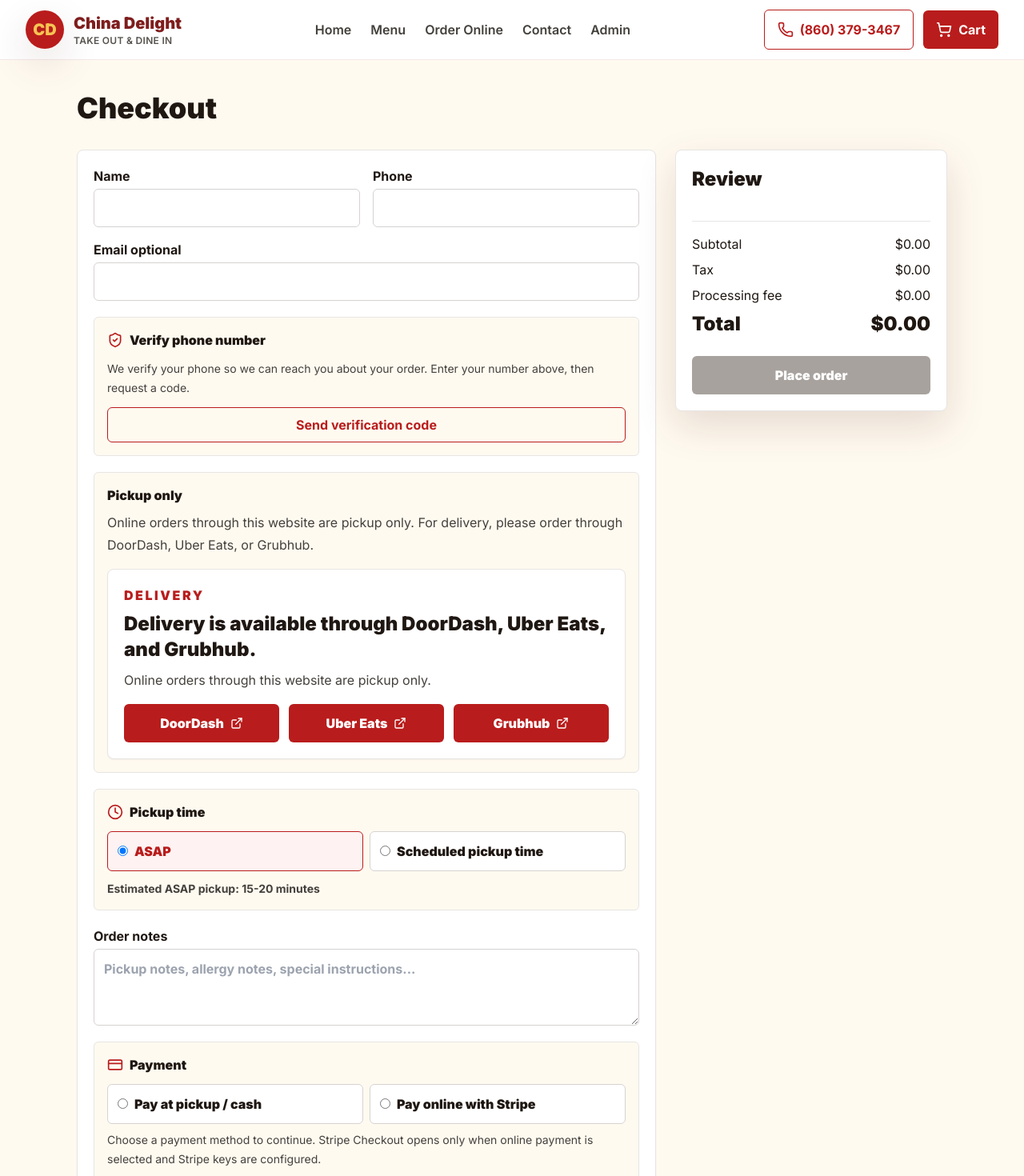
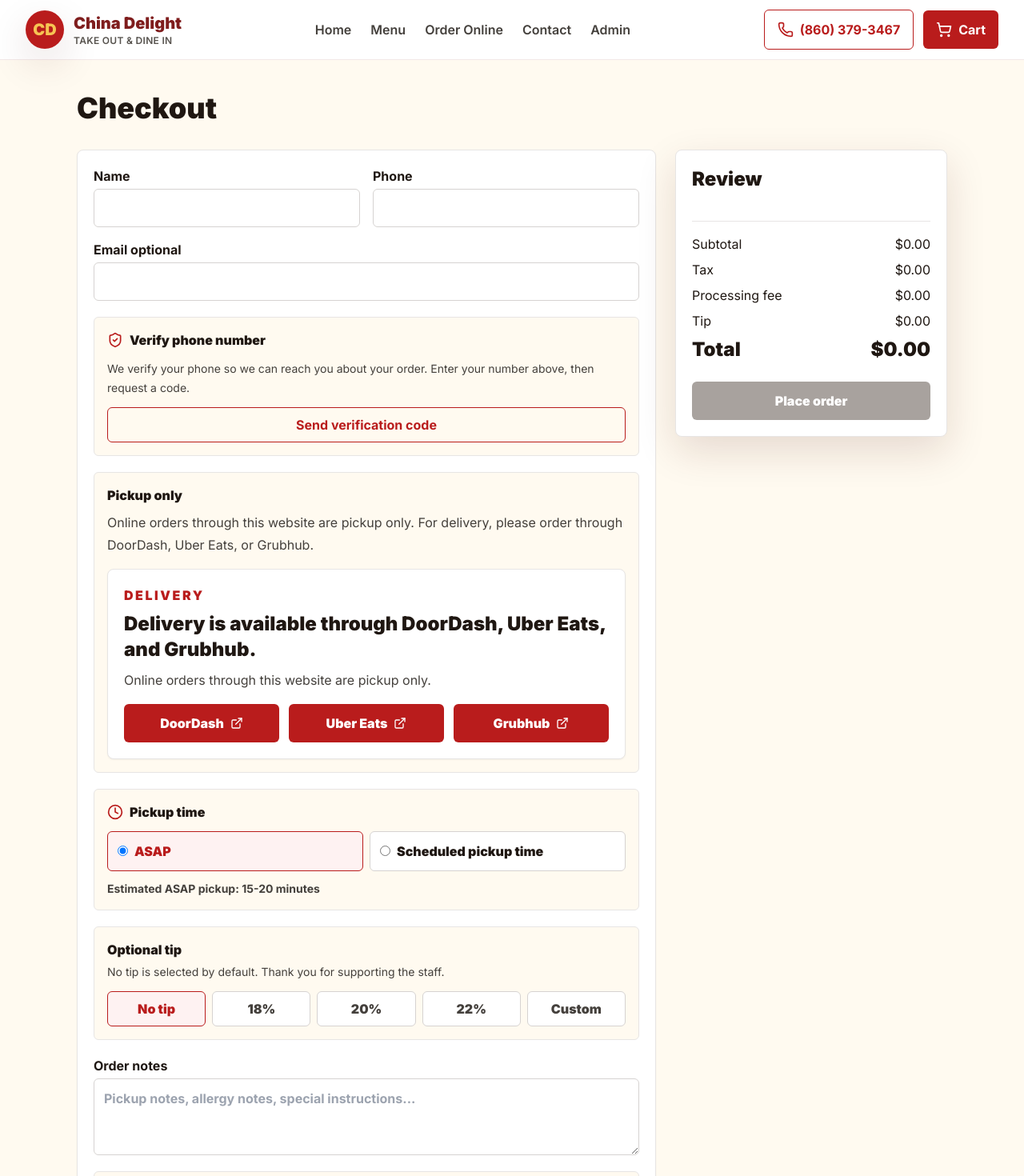
Before and after one commit to zhangellis0-star/China-Delight, a Next.js app: page /checkout in a window 1280 px wide. Shown: the top 1470 px of the page at 80% size. Built offline with nearby package versions, Linux system fonts and the light colour scheme.

Commit message:
Add checkout tip options and update homepage favorites

```diff
--- a/app/api/checkout/route.ts
+++ b/app/api/checkout/route.ts
@@ -68,6 +68,7 @@ export async function POST(request: Request) {
         subtotal: body.totals.subtotal,
         tax: body.totals.tax,
         processing_fee: body.totals.processingFee ?? 0,
+        tip_amount: body.totals.tip ?? 0,
         total: body.totals.total
       })
       .select("id")
@@ -142,7 +143,8 @@ export async function POST(request: Request) {
         // Tax and processing fee as their own line items so Stripe charges the exact final total.
         ...[
           { name: "Sales tax", amount: Math.round(body.totals.tax * 100) },
-          { name: "Processing fee", amount: Math.round((body.totals.processingFee ?? 0) * 100) }
+          { name: "Processing fee", amount: Math.round((body.totals.processingFee ?? 0) * 100) },
+          { name: "Tip", amount: Math.round((body.totals.tip ?? 0) * 100) }
         ]
           .filter((line) => line.amount > 0)
           .map((line) => ({
--- a/app/api/order-confirmation/[orderNumber]/route.ts
+++ b/app/api/order-confirmation/[orderNumber]/route.ts
@@ -10,7 +10,7 @@ export async function GET(_request: Request, { params }: { params: { orderNumber
   const { data, error } = await supabase
     .from("orders")
     .select(
-      "order_number, customer_name, customer_phone, customer_email, customer_notes, payment_method, payment_status, pickup_time_type, scheduled_pickup_time, subtotal, tax, processing_fee, total, order_items(item_number, item_name, quantity, unit_price, customization)"
+      "order_number, customer_name, customer_phone, customer_email, customer_notes, payment_method, payment_status, pickup_time_type, scheduled_pickup_time, subtotal, tax, processing_fee, tip_amount, total, order_items(item_number, item_name, quantity, unit_price, customization)"
     )
     .eq("order_number", params.orderNumber)
     .single();
--- a/app/checkout/page.tsx
+++ b/app/checkout/page.tsx
@@ -12,11 +12,22 @@ import type { CheckoutCustomer, PaymentMethod } from "@/types";
 
 type CheckoutFormCustomer = Omit<CheckoutCustomer, "paymentMethod"> & { paymentMethod: PaymentMethod | "" };
 type VerifyMessage = { type: "info" | "error" | "success"; text: string };
+type TipChoice = "none" | "18" | "20" | "22" | "custom";
 
 export default function CheckoutPage() {
   const router = useRouter();
   const { items, clearCart } = useCart();
-  const totals = calculateCart(items);
+  const [tipChoice, setTipChoice] = useState<TipChoice>("none");
+  const [customTip, setCustomTip] = useState("");
+  const baseSubtotal = calculateCart(items).subtotal;
+  const parsedCustomTip = Number(customTip || 0);
+  const tipAmount =
+    tipChoice === "custom"
+      ? Math.max(0, Number.isFinite(parsedCustomTip) ? parsedCustomTip : 0)
+      : tipChoice === "none"
+        ? 0
+        : baseSubtotal * (Number(tipChoice) / 100);
+  const totals = calculateCart(items, tipAmount);
   const orderingOpen = isRestaurantOpen();
   const estimate = estimatedPickupWindow(items);
   const [loading, setLoading] = useState(false);
@@ -219,6 +230,46 @@ export default function CheckoutPage() {
             <p className="mt-3 text-sm font-bold text-stone-700">Estimated ASAP pickup: {estimate}</p>
           </div>
 
+          <div className="rounded-md border border-stone-200 bg-china-paper p-4">
+            <p className="font-black">Optional tip</p>
+            <p className="mt-1 text-sm leading-6 text-stone-700">No tip is selected by default. Thank you for supporting the staff.</p>
+            <div className="mt-3 grid gap-2 sm:grid-cols-5">
+              {([
+                ["none", "No tip"],
+                ["18", "18%"],
+                ["20", "20%"],
+                ["22", "22%"],
+                ["custom", "Custom"]
+              ] as const).map(([value, label]) => (
+                <button
+                  key={value}
+                  type="button"
+                  onClick={() => setTipChoice(value)}
+                  className={`focus-ring min-h-11 rounded-md border px-3 py-2 font-black ${
+                    tipChoice === value ? "border-china-red bg-red-50 text-china-red" : "border-stone-300 bg-white text-stone-700"
+                  }`}
+                >
+                  {label}
+                </button>
+              ))}
+            </div>
+            {tipChoice === "custom" && (
+              <label className="mt-3 grid gap-1 text-sm font-bold text-stone-700">
+                Custom tip amount
+                <input
+                  type="number"
+                  min="0"
+                  step="0.01"
+                  inputMode="decimal"
+                  value={customTip}
+                  onChange={(event) => setCustomTip(event.target.value)}
+                  className="focus-ring h-12 rounded-md border border-stone-300 bg-white px-3"
+                  placeholder="0.00"
+                />
+              </label>
+            )}
+          </div>
+
           <label className="grid gap-1 font-bold">
             Order notes
             <textarea value={customer.notes} onChange={(event) => setCustomer({ ...customer, notes: event.target.value })} className="focus-ring min-h-24 rounded-md border border-stone-300 p-3" placeholder="Pickup notes, allergy notes, special instructions..." />
@@ -275,6 +326,10 @@ export default function CheckoutPage() {
               <span>Processing fee</span>
               <span>{formatPrice(totals.processingFee)}</span>
             </div>
+            <div className="flex justify-between">
+              <span>Tip</span>
+              <span>{formatPrice(totals.tip)}</span>
+            </div>
             <div className="flex justify-between text-2xl font-black">
               <span>Total</span>
               <span>{formatPrice(totals.total)}</span>
--- a/components/orders/admin-dashboard.tsx
+++ b/components/orders/admin-dashboard.tsx
@@ -26,6 +26,7 @@ type AdminOrder = {
   subtotal: number;
   tax: number;
   processing_fee?: number | null;
+  tip_amount?: number | null;
   total: number;
   created_at?: string;
   order_items: Array<{
@@ -76,7 +77,7 @@ function normalizeLocalOrder(saved: string | null): AdminOrder[] {
       scheduledPickupTime?: string;
     };
     items: CartItem[];
-    totals: { subtotal: number; tax: number; processingFee?: number; total: number };
+    totals: { subtotal: number; tax: number; processingFee?: number; tip?: number; total: number };
     status: OrderStatus;
   };
   return [
@@ -96,6 +97,7 @@ function normalizeLocalOrder(saved: string | null): AdminOrder[] {
       subtotal: parsed.totals.subtotal,
       tax: parsed.totals.tax,
       processing_fee: parsed.totals.processingFee ?? 0,
+      tip_amount: parsed.totals.tip ?? 0,
       total: parsed.totals.total,
       order_items: parsed.items.map((item) => ({
         item_number: item.number,
@@ -270,6 +272,7 @@ export function AdminDashboard() {
                   <p>Subtotal: {formatPrice(order.subtotal)}</p>
                   <p>Tax: {formatPrice(order.tax)}</p>
                   <p>Processing fee: {formatPrice(order.processing_fee ?? 0)}</p>
+                  <p>Tip: {formatPrice(order.tip_amount ?? 0)}</p>
                   <p className="text-xl font-black">Total: {formatPrice(order.total)}</p>
                 </div>
                 <Link href={`/admin/orders/${order.order_number}/print`} className="focus-ring inline-flex min-h-11 items-center justify-center gap-2 rounded-md border border-stone-300 px-4 font-bold text-stone-800">
--- a/components/orders/confirmation-number.tsx
+++ b/components/orders/confirmation-number.tsx
@@ -13,7 +13,7 @@ type LastOrder = {
   orderNumber: string;
   customer: CheckoutCustomer;
   items: CartItem[];
-  totals: { subtotal: number; tax: number; processingFee?: number; total: number };
+  totals: { subtotal: number; tax: number; processingFee?: number; tip?: number; total: number };
 };
 
 type SupabaseConfirmationOrder = {
@@ -29,6 +29,7 @@ type SupabaseConfirmationOrder = {
   subtotal: number;
   tax: number;
   processing_fee?: number | null;
+  tip_amount?: number | null;
   total: number;
   order_items: Array<{
     item_number: string;
@@ -117,6 +118,7 @@ export function ConfirmationNumber() {
             <p>Subtotal: {formatPrice(supabaseOrder.subtotal)}</p>
             <p>Tax: {formatPrice(supabaseOrder.tax)}</p>
             <p>Processing fee: {formatPrice(supabaseOrder.processing_fee ?? 0)}</p>
+            <p>Tip: {formatPrice(supabaseOrder.tip_amount ?? 0)}</p>
             <p className="text-2xl font-black">Total: {formatPrice(supabaseOrder.total)}</p>
           </div>
           <div className="rounded-md bg-red-50 p-3 text-sm font-bold text-china-red">
@@ -156,6 +158,7 @@ export function ConfirmationNumber() {
             <p>Subtotal: {formatPrice(lastOrder.totals.subtotal)}</p>
             <p>Tax: {formatPrice(lastOrder.totals.tax)}</p>
             <p>Processing fee: {formatPrice(lastOrder.totals.processingFee ?? 0)}</p>
+            <p>Tip: {formatPrice(lastOrder.totals.tip ?? 0)}</p>
             <p className="text-2xl font-black">Total: {formatPrice(lastOrder.totals.total)}</p>
           </div>
           <div className="rounded-md bg-red-50 p-3 text-sm font-bold text-china-red">
--- a/components/orders/print-ticket.tsx
+++ b/components/orders/print-ticket.tsx
@@ -20,6 +20,7 @@ type TicketOrder = {
   subtotal: number;
   tax: number;
   processing_fee?: number | null;
+  tip_amount?: number | null;
   total: number;
   order_items: Array<{
     item_number: string;
@@ -37,7 +38,7 @@ function localTicket(orderNumber: string): TicketOrder | null {
     orderNumber: string;
     customer: { name: string; phone: string; email?: string; notes?: string; paymentMethod?: PaymentMethod; pickupTimeType?: PickupTimeType; scheduledPickupTime?: string };
     items: CartItem[];
-    totals: { subtotal: number; tax: number; processingFee?: number; total: number };
+    totals: { subtotal: number; tax: number; processingFee?: number; tip?: number; total: number };
     status: OrderStatus;
   };
   if (parsed.orderNumber !== orderNumber) return null;
@@ -55,6 +56,7 @@ function localTicket(orderNumber: string): TicketOrder | null {
     subtotal: parsed.totals.subtotal,
     tax: parsed.totals.tax,
     processing_fee: parsed.totals.processingFee ?? 0,
+    tip_amount: parsed.totals.tip ?? 0,
     total: parsed.totals.total,
     order_items: parsed.items.map((item) => ({
       item_number: item.number,
@@ -152,6 +154,7 @@ export function PrintTicket({ orderNumber }: { orderNumber: string }) {
           <p>Subtotal: {formatPrice(order.subtotal)}</p>
           <p>Tax: {formatPrice(order.tax)}</p>
           <p>Processing fee: {formatPrice(order.processing_fee ?? 0)}</p>
+          <p>Tip: {formatPrice(order.tip_amount ?? 0)}</p>
           <p className="text-2xl font-black">Total: {formatPrice(order.total)}</p>
         </div>
       </div>
--- a/lib/pricing.ts
+++ b/lib/pricing.ts
@@ -27,14 +27,16 @@ export function customizationUpcharge(addOns: string[] = []) {
   return addOns.reduce((sum, name) => sum + (addonPrices[name as keyof typeof addonPrices] ?? 0), 0);
 }
 
-export function calculateCart(items: CartItem[]) {
+export function calculateCart(items: CartItem[], tip = 0) {
   const subtotal = items.reduce((sum, item) => sum + item.quantity * item.unitPrice, 0);
   const tax = subtotal * restaurant.taxRate;
   const processingFee = subtotal * restaurant.processingFeeRate;
+  const safeTip = Math.max(0, tip);
   return {
     subtotal,
     tax,
     processingFee,
-    total: subtotal + tax + processingFee
+    tip: safeTip,
+    total: subtotal + tax + processingFee + safeTip
   };
 }
--- a/lib/restaurant.ts
+++ b/lib/restaurant.ts
@@ -14,7 +14,7 @@ export const restaurant = {
   ],
   taxRate: Number(process.env.NEXT_PUBLIC_TAX_RATE ?? "0.0735"),
   processingFeeRate: Number(process.env.NEXT_PUBLIC_PROCESSING_FEE_RATE ?? "0.06"),
-  featuredDishIds: ["general-tsos-chicken", "fried-dumplings", "happy-family", "sesame-chicken"],
+  featuredDishIds: ["combo-general-tsos-chicken", "steamed-dumplings", "chicken-broccoli", "crab-rangoon"],
   // Add the real restaurant marketplace URLs here when they are ready.
   deliveryPlatforms: [
   {
--- a/types/index.ts
+++ b/types/index.ts
@@ -76,6 +76,7 @@ export type CartTotals = {
   subtotal: number;
   tax: number;
   processingFee: number;
+  tip: number;
   total: number;
 };
 
```
Also changed, not shown: app/page.tsx (+4 -3 lines), 2 other files (tests, documents, lock files or other folders).
